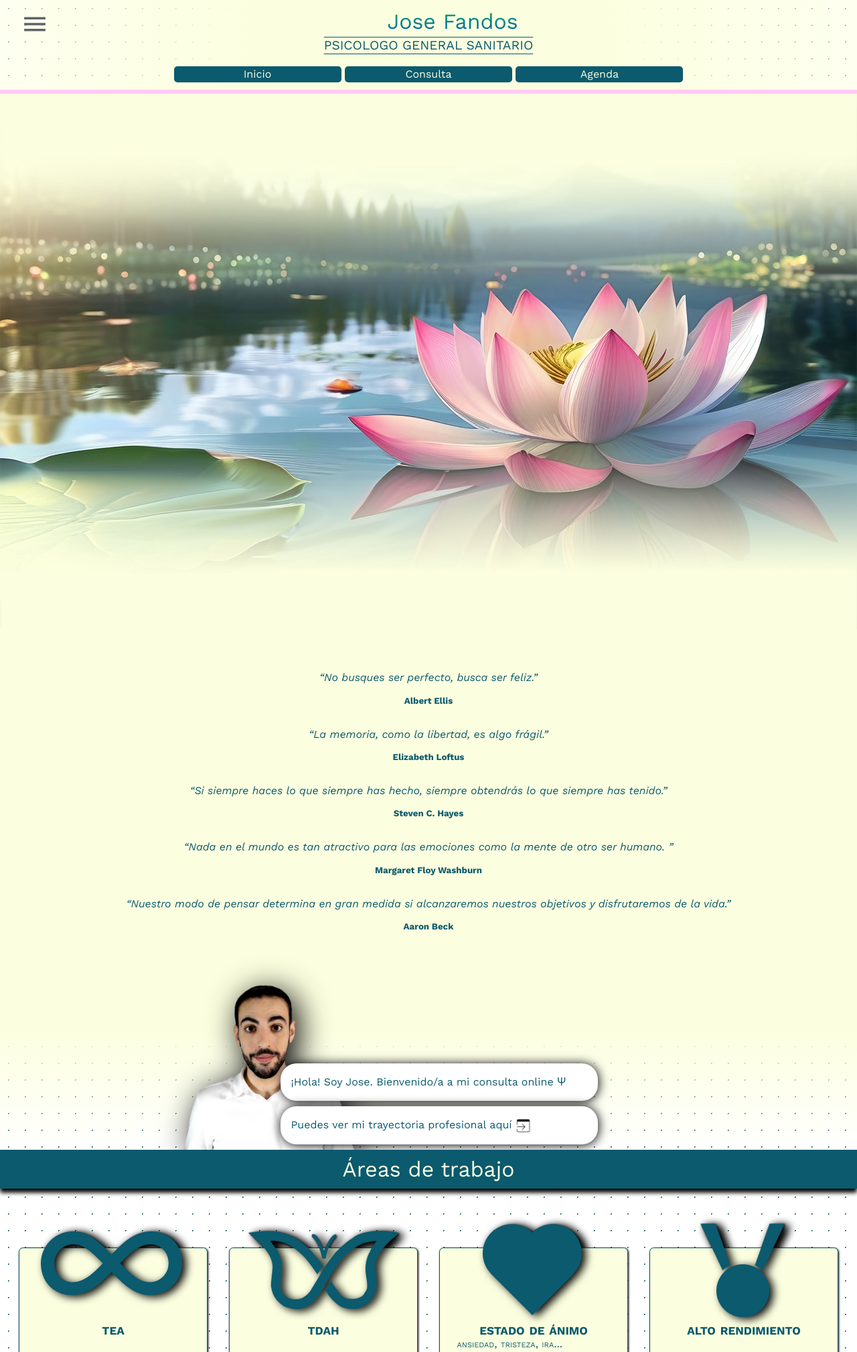
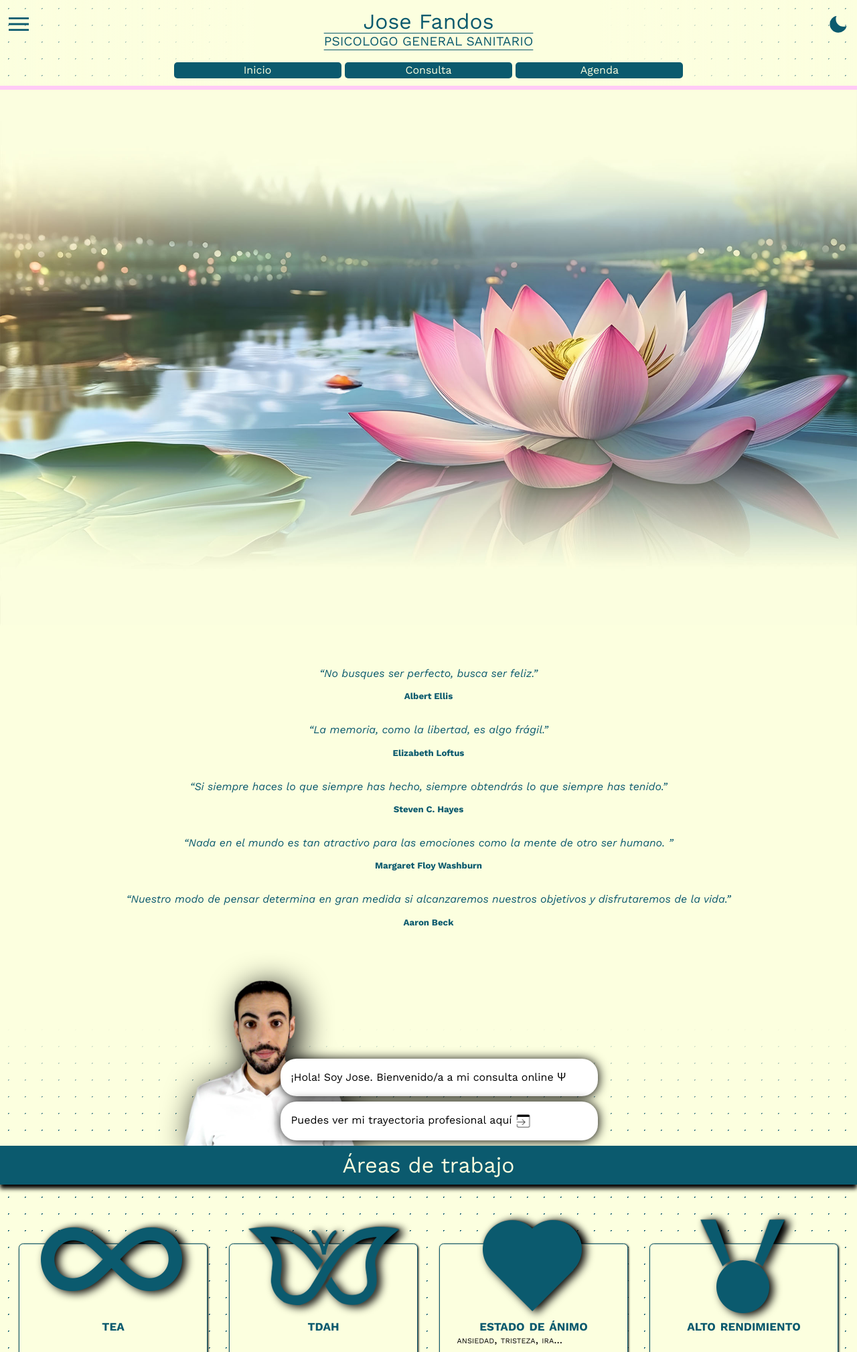
Before and after one commit to Joseolezi/Joseolezi.github.io, a PHP site: page /index.html in a window 1280 px wide. Shown: the top 2019 px of the page at 67% size. Run offline with PHP 8.4, Linux system fonts and the light colour scheme; some libraries are stand-ins or nearby versions.

Commit message:
dark theme update

```diff
--- a/index.html
+++ b/index.html
@@ -17,13 +17,17 @@
     <link href="https://fonts.googleapis.com/css2?family=Material+Symbols+Outlined:opsz,wght,FILL,GRAD@20,100,1,200&icon_names=favorite,home,search,settings" rel="stylesheet" />
     <script src="main.js"></script>
     <script src="//cdnjs.cloudflare.com/ajax/libs/validate.js/0.13.1/validate.min.js"></script>
+
+
 </head>
 
 
 <section class="menu" id="menu">
 
     <div class="close-icon-cont">
-        <img class="close-icon" src="Images/collapse.svg" alt="" onclick="closeMenu()">
+        <img class="close-icon" id="close-icon-d" src="Images/start-arrow-d.svg" style="rotate:180deg" alt="" onclick="closeMenu()">
+        <img class="close-icon" id="close-icon-l" src="Images/start-arrow-l.svg" style="rotate:180deg;display:none" alt="" onclick="closeMenu()">
+
     </div>
     <div class="menu-body">
 
@@ -41,7 +45,14 @@
     <header class="header" >
         <nav class=navbar id="navbar">
 
-            <h1><img class= "menu-icon" src="Images/menu.svg" onclick="openM()" alt="" >Jose Fandos</h1>
+            <h1><img class= "menu-icon" id="menu-icon-d" tag="d" src="Images/menu-d.svg" onclick="openM()" alt="" >
+                <img class= "menu-icon" id="menu-icon-l" tag="l" style="display:none" src="Images/menu-l.svg" onclick="openM()" alt="" >
+                Jose Fandos
+                <div class= "toggle-theme-btn" id="toggle-theme-btn" onclick="toggleTheme()">
+                <svg class="dark-icon" id="dark-icon" xmlns="http://www.w3.org/2000/svg" height="40px" viewBox="0 -960 960 960" width="40px" fill="#0b5a6e"><path d="M482.91-173.5q-127.74 0-217.08-89.42-89.33-89.42-89.33-217.17 0-112.41 71.02-196.41T425-782h-3q-13.5 28-20.75 58.75T394-660.19q0 112.4 78.46 190.79Q550.92-391 663-391q32.38 0 62.86-7.29 30.48-7.3 58.14-20.71v-3q-20.5 106.46-104.59 177.48t-196.5 71.02Z"/></svg>
+                <svg class="light-icon" style="display:none" id="light-icon" xmlns="http://www.w3.org/2000/svg" height="40px" viewBox="0 -960 960 960" width="40px" fill="#fcffdf"><path d="M480.06-333.5q-61.56 0-104.06-42.59-42.5-42.58-42.5-104 0-61.41 42.59-104.16 42.58-42.75 104-42.75 61.41 0 104.16 42.69T627-480.06q0 61.56-42.69 104.06t-104.25 42.5ZM199-467.5H67.5V-493H199v25.5Zm694 0H761.5V-493H893v25.5Zm-425.5-294V-893H493v131.5h-25.5Zm0 694V-199H493v131.5h-25.5ZM274-670l-80.5-78 17.5-19.5 80 79.5-17 18Zm475 477.5L670-272l16-18.5 80.5 78.5-17.5 19.5ZM670-686l78-80.5 19.5 17.5-79.5 79.5-18-16.5ZM192.5-211l79.5-79.5 16.5 16.5-77 81-19-18Z"/></svg>
+                </div>
+            </h1>
             <h3>PSICOLOGO GENERAL SANITARIO</h3>
             <div class="navbar-container">
                 <ul>
@@ -54,8 +65,10 @@
 
     </header>
 
-    <a href="#Inicio"><img class="main-img" src="Images/lotus.jpg" alt="">
-    </main-img>
+    <a href="#Inicio"><div class="main-imgs">
+        <img class="main-imgl" id="main-imgl" src="Images/lotus.jpg" alt="">
+        <img class="main-imgd" id="main-imgd" style="display:none" src="Images/lotus-night.jpg" alt="">
+    </div>
 
             <div class="inicio-container">
             <section class="Inicio" id="Inicio">
@@ -130,34 +143,34 @@
                         <li class="areasli">
                             <img class="area-img-a" src="Images/infinitea.png" alt="">
                             <img class="area-img-b" src="Images/infinite-color.png" alt="" style="display:none"></img>
-                            <h4>tea</h4><p> <br></p></li>
+                            <h4 id="regular">tea</h4><p> <br></p></li>
                         <li class="areasli">
                             <img class="area-img-a" src="Images/adhd.png" alt="">
                             <img class="area-img-b" src="Images/adhd-color.png" alt="" style="display:none"></img>
-                            <h4>tdah</h4><p> <br></p></li>
+                            <h4 id="regular">tdah</h4><p> <br></p></li>
                         <li class="areasli">
                             <img class="area-img-a" src="Images/heart.png" alt="">
                             <img class="area-img-b" src="Images/heart-red.png" alt="" style="display:none"></img>
-                            <h4>estado de ánimo</h4><p class="areastxt">ansiedad, tristeza, ira...</p></p></li>
+                            <h4 id="regular">estado de ánimo</h4><p class="areastxt">ansiedad, tristeza, ira...</p></p></li>
                         <li class="areasli">
                             <img class="area-img-a" src="Images/medal.png" alt="">
                             <img class="area-img-b" src="Images/medal-gold.png" alt="" style="display:none"></img>
-                            <h4>alto rendimiento</h4><p><br></p></li>
+                            <h4 id="regular">alto rendimiento</h4><p><br></p></li>
                         <li class="areasli">
                             <img class="area-img-a" src="Images/health.png" alt="">
                             <img class="area-img-b" src="Images/health-green.png" alt="" style="display:none"></img>
-                            <h4>psicología de la salud</h4></li></img>
+                            <h4 id="regular">psicología de la salud</h4></li></img>
                         <li class="areasli">
                             <img class="area-img-a" src="Images/psi.png" alt=""></img>
                             <img class="area-img-b" src="Images/psi-pink.png" alt="" style="display:none"></img>
-                            <h4>charlas de psicología</h4></li>
+                            <h4 id="regular">charlas de psicología</h4></li>
                         <li class="areaslipride">
                             <img class="area-img-a" src="Images/mf.png" alt=""></img>
                             <h4 id=prideh>identidad y orientación</h4></li>
                         <li class="areasli">
                             <img class="area-img-a" src="Images/psi.png" alt=""></img>
                             <img class="area-img-b" src="Images/psi-pink.png" alt="" style="display:none"></img>
-                            <h4>consultoría</h4>
+                            <h4 id="regular">consultoría</h4>
                             <p class="areastxt"></p>
                         </li>
                     </section>
--- a/main.js
+++ b/main.js
@@ -1,41 +1,103 @@
+
+
+let lightTheme = true;
+let menu = document.getElementById("menu");
+let formpop = document.getElementById("formpop");
+let popen = document.getElementById("popen");
+let popclose = document.getElementById("popclose");
+let toggleThemeBtn = document.getElementById("toggle-theme-btn");
+
+document.addEventListener("DOMContentLoaded", function() {
+    popupOverlay = document.getElementById("popupOverlay");
+    formpop = document.getElementById("formpop");
+    menu = document.getElementById("menu");
+    toggleThemeBtn = document.getElementById("toggle-theme-btn");
+    lightIcon = document.getElementById('light-icon');
+    darkIcon = document.getElementById('dark-icon');
+    mainImgL = document.getElementById('main-imgl');
+    mainImgD = document.getElementById('main-imgd');
+    menuIconL = document.getElementById('menu-icon-l');
+    menuIconD = document.getElementById('menu-icon-d');
+    arrowD = document.getElementById('close-icon-d');
+    arrowL = document.getElementById('close-icon-l');
+});
+
 
 // open cv popup
-const popen = document.getElementById("poppen")
+
 
 function openpop() {
-    document.getElementById("popen");
+
     popupOverlay.style.display="block";
 }
 
 // close cv popup
 function closepop() {
-    document.getElementById("popclose");
+
     popupOverlay.style.display="none";
 }
 
 
 function openform () {
 
-    document.getElementById("formpop");
     formpop.style.display="flex";
 }
 
 function closeform () {
 
-    document.getElementById("formpop");
     formpop.style.display="none";
 
 }
 
 function openM() {
 
-    document.getElementById("menu");
     menu.style.display="block";
 
 }
 
 function closeMenu() {
 
-    document.getElementById("menu");
     menu.style.display="none";
 }
+
+function toggleTheme() {
+
+    lightTheme = !lightTheme;
+    if (lightTheme == true) {
+
+        lightIcon.style.display="none";
+        darkIcon.style.display="block";
+        mainImgL.style.display="block";
+        mainImgD.style.display="none";
+        menuIconL.style.display="none";
+        menuIconD.style.display="block";
+        arrowL.style.display="none";
+        arrowD.style.display="block";
+        document.documentElement.style.setProperty('--primary-bg-color', '#fcffdf');
+        document.documentElement.style.setProperty('--primary-txt-color', '#0b5a6e');
+        document.documentElement.style.setProperty('--primary-bg-color', '#fcffdf');
+        document.documentElement.style.setProperty('--highlight-color', '#ffcaf6');
+        document.documentElement.style.setProperty('--area-hl-txt', '#0b5a6e');
+        document.documentElement.style.setProperty('--area-bg-color', '#fcffdf');
+        document.documentElement.style.setProperty('--primary-t-color', '#fcffdf6b');
+
+    }
+    else {
+
+        lightIcon.style.display="block";
+        darkIcon.style.display="none";
+        mainImgL.style.display="none";
+        mainImgD.style.display="block";
+        menuIconL.style.display="block";
+        menuIconD.style.display="none";
+        arrowL.style.display="block";
+        arrowD.style.display="none";
+        document.documentElement.style.setProperty('--primary-txt-color', '#fcffdf');
+        document.documentElement.style.setProperty('--primary-bg-color', '#0b5a6e');
+        document.documentElement.style.setProperty('--highlight-color', '#b466a7');
+        document.documentElement.style.setProperty('--area-hl-txt', '#fcffdf');
+        document.documentElement.style.setProperty('--area-bg-color', '#fcffdf');
+        document.documentElement.style.setProperty('--primary-t-color', '#0b5a6e5d');
+    }
+
+}
--- a/style.css
+++ b/style.css
@@ -76,43 +76,38 @@
 }
 
 
+
+
+
 :root{
     --CatPolygreen: #283d1e;
     --Light-yellow: #fcffdf;
+    --Heavy-yellow: #dbe0ae;
     --Pink-lavender: #ffcaf6;
     --Aquamarine: #c1ffe4;
     --Serene-blue: #0b5a6e;
     --Nature-green: #009600;
     --Maya-blue: #6cc4ff;
 
+    --primary-t-color: #fcffdf6b;
+    --area-bg-color: #fcffdf;
+    --area-hl-txt: #0b5a6e;
+    --area-txt-color: #0b5a6e;
     --primary-txt-color: var(--Serene-blue);
     --secondary-txt-color: #004f63;
     --primary-bg-color: var(--Light-yellow);
+    --secondary-bg-color: #ffffff;
     --hover-color: var(--Light-yellow);
-    --dark-highlight-color: #f349d7;
+    --dark-highlight-color: #b638a1;
     --highlight-color: var(--Pink-lavender);
-    --highlight-color-pressed: #a877a1;
     --primary-light-color: var(--Maya-blue);
-    --primary-gradient: linear-gradient(
-        158deg, rgb(157, 255, 196) 0%, rgb(108, 196, 255) 100%);
-    --higlight-gradient: linear-gradient(
-        158deg, rgba(255,252,196,1) 0%, rgba(255,167,249,1) 100%);
-    --vertical-ltod-gradient: linear-gradient(
-        0deg, #6cc4ff 0%, rgba(213,228,205,1) 75%, rgba(252,255,223,1) 100%);
     --vertical-dtol-gradient: linear-gradient(
         0deg, rgba(252,255,223,1)0%, #6cc4ff 75%,  #6cc4ff 100%);
-    --primary-dark-gradient: linear-gradient(
-        0deg, rgb(0, 103, 172) 0%, rgb(0, 187, 75) 100%);
-    --black-grey-gradient:(
-        158deg, rgb(157, 255, 196) 0%, rgb(105, 105, 105) 100%);
-    --aqua-in-out-gradient: linear-gradient(0deg,
-        rgba(252,255,223,1) 0%,
-        rgba(108,196,255,1) 20%,
-        rgba(108,196,255,1) 80%,
-        rgba(252,255,223,1) 100%);
     --gradient-v-white-to-bg: linear-gradient(
        0deg, var(--primary-bg-color)50%, rgba(0,0,0,0) 100%);
-    --pride-gradient: linear-gradient(180deg,
+
+    --translucent: rgba(252, 255, 223, 0.5);
+       --pride-gradient: linear-gradient(180deg,
         rgba(228, 3, 3, 1) 0%,
         rgba(255, 140, 0, 1)20%,
         rgba(255, 237, 0, 1)40%,
@@ -142,10 +138,10 @@
 header {
 
     background: linear-gradient(90deg,
-    rgba(252, 255, 223, 0.5) 0%,
-    rgba(252, 255, 223, 1) 30%,
-    rgba(252, 255, 223, 1) 70%,
-    rgba(252, 255, 223, 0.5) 100%);
+    var(--primary-t-color) 0%,
+    var(--primary-bg-color) 30%,
+    var(--primary-bg-color)  70%,
+    var(--primary-t-color) 100%);
     padding: 0rem;
     margin: 0rem;
     position: sticky;
@@ -169,15 +165,15 @@ body {
     font-style: normal;
     cursor: default;
 
-    background: white;
+    background: var(--primary-bg-color);
     background-image: radial-gradient(var(--primary-txt-color) 1px, transparent 0);
     background-size: 25px 25px;
-
+    transition-duration: 0.5s;
 }
 
 
 
-.main-img {
+.main-imgl, .main-imgd {
     padding: 0rem;
     margin: 0rem;
     margin-top: 0rem;
@@ -202,17 +198,15 @@ body {
 }
 
 .header h1 {
-
+    color: var(--primary-txt-color);
     font-style: normal;
     padding-top: 1rem;
     margin: 0rem;
-    margin-bottom: 0.4rem;
+    margin-bottom: 0rem;
     font-weight: 1em;
     font-size: 2em;
     line-height: 1;
-    background-image: var(--primary-dark-gradient);
-    background-clip: text;
-    -webkit-text-fill-color: transparent;
+
 
 }
 .header h3 {
@@ -346,7 +340,7 @@ h5 {
 
 /* Estilo para los párrafos */
 p {
-    color: var(--primary-txt-color);
+    color: black;
     text-align:justify;
     margin-top: 0.1rem;
     margin-bottom: 0.5rem;
@@ -586,15 +578,13 @@ display: none;
 
     .areastxt {
 
-
-
         text-align: center;
         padding: 0rem;
         margin-top: 0.5rem;
         margin-bottom: 0.5rem;
         margin-right: 1rem;
         margin-left: 1.6rem;
-        border: 0.01rem solid var(--primary-txt-color);
+        border: 0.01rem solid var(--areas-txt-color);
         border-radius: 0.1rem;
         text-align: center;
         line-height: 1rem;
@@ -1035,9 +1032,9 @@ display: none;
     float: left;
     cursor: pointer;
     margin: 0rem;
-    margin-bottom: -0.5rem !important;
-    margin-left: 2rem !important;
-    padding-top: 0rem;
+    padding-left: 0.5rem;
+    position:sticky;
+
 
 }
 
@@ -1071,3 +1068,12 @@ text-align: justify;
 font-weight: 500;
 
 }
+
+.toggle-theme-btn {
+
+    float: right;
+    cursor: pointer;
+    margin: 0rem;
+    padding-right: 0.5rem;
+    position:sticky;
+}
```
Also changed, not shown: other parts of style.css (+41 -35 lines), Images/collapse.svg (deleted), Images/lotus-night.jpg (added), Images/menu-d.svg (added), Images/menu-l.svg (added), Images/menu.svg (deleted), Images/start-arrow-d.svg (added), Images/start-arrow-l.svg (added).
